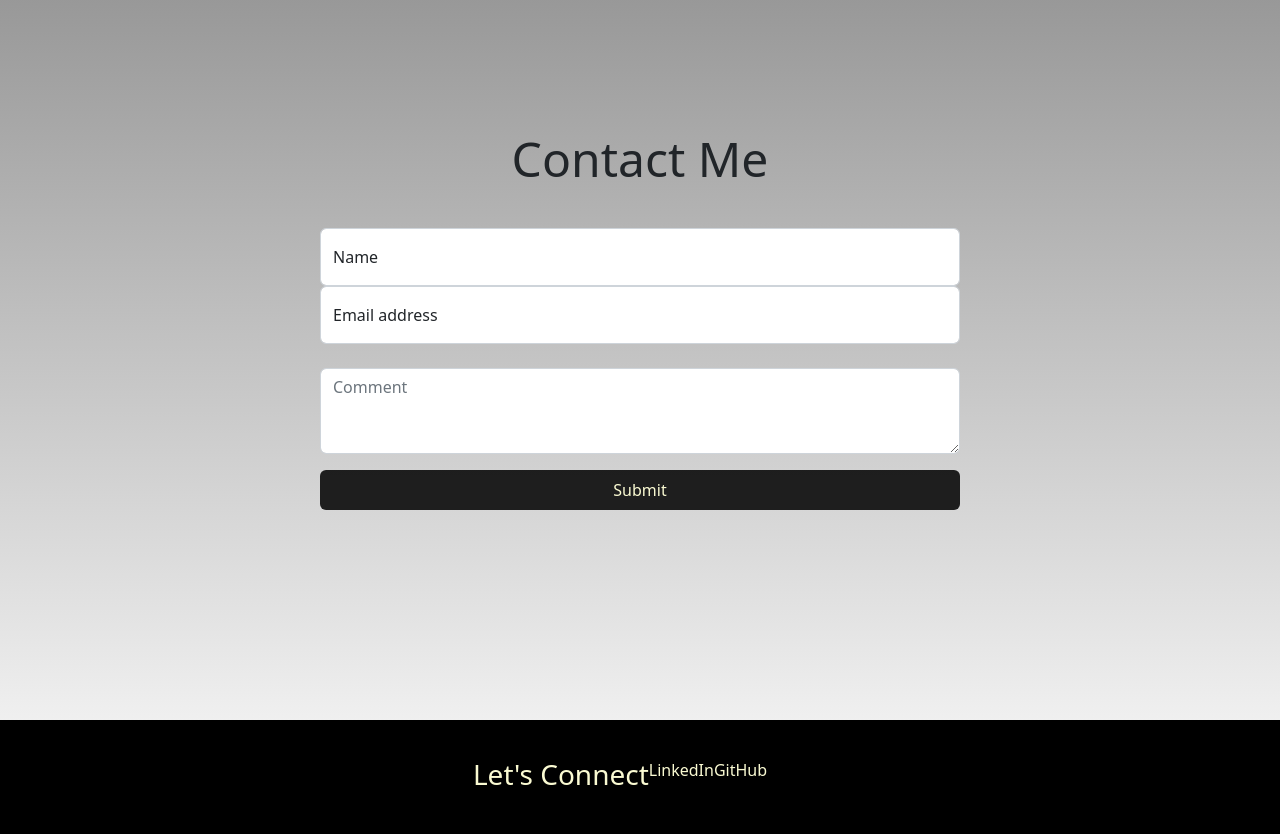
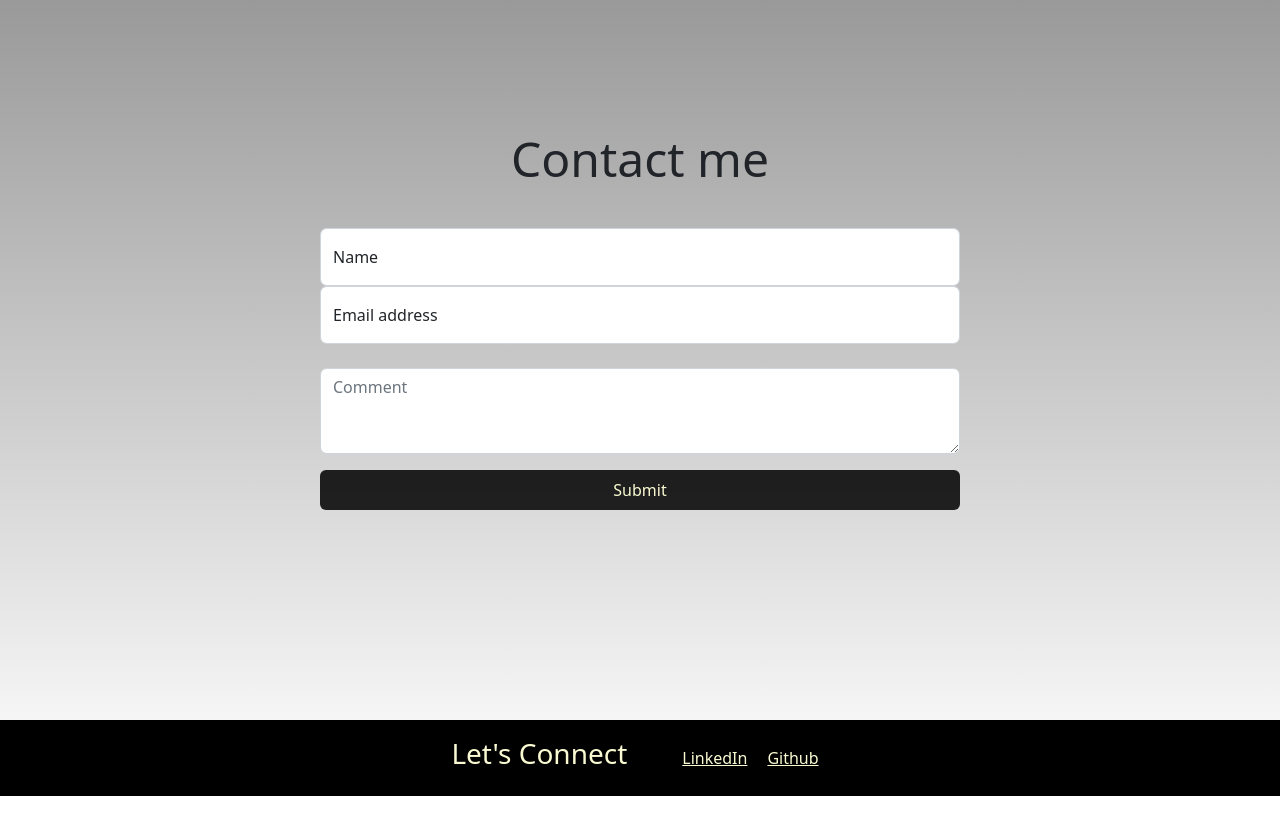
Before and after one commit to AndresAlbornozgil/react-portfolio, a React (Vite) app: page /Contact in a window 1280 px wide. Shown: the part 160-994 px from the top of the page. After the commit the page ends 956 px from the top, so only its background shows below. Built offline with nearby package versions, Linux system fonts and the light colour scheme.

Commit message:
fixed footer

```diff
--- a/src/components/Footer/Footer.css
+++ b/src/components/Footer/Footer.css
@@ -2,3 +2,25 @@
     background-color: black;
     color: lightgoldenrodyellow;
 }
+
+footer {
+    display: flex;
+    flex-direction: row;
+    align-items: center;
+    justify-content: center;
+    align-content: center;
+}
+
+footer h3 {
+    padding-right: 45px;
+}
+
+footer a {
+    padding: 10px;
+    display: flex;
+    flex-direction: row;
+    align-items: center;
+    justify-content: center;
+    align-content: center;
+    color: lightgoldenrodyellow;
+}
--- a/src/components/Footer/Footer.jsx
+++ b/src/components/Footer/Footer.jsx
@@ -6,12 +6,10 @@ function Footer() {
     return (
       <div id='footer'>
         <div className="container">
-  <footer className="py-3">
-    <ul className="nav justify-content-center pb-3 mb-3">
-      <h3>Let's Connect</h3>
-      <p>LinkedIn</p>
-      <p>GitHub</p>
-    </ul>
+  <footer id='connect' className="py-3">
+    <h3>Let's Connect</h3>
+    <a href='https://www.linkedin.com/in/a-albornoz/'>LinkedIn</a>
+    <a href='https://github.com/AndresAlbornozgil'>Github</a>
   </footer>
 </div>
       </div>
--- a/src/pages/Contact/Contact.jsx
+++ b/src/pages/Contact/Contact.jsx
@@ -6,7 +6,7 @@ function Contact() {
     return (
       <div>
         <main id='contactForm' className="form-signin w-50 m-auto">
-        <h1 id='contactMe' className="h3 mb-3 fw-normal">Contact Me</h1>
+        <h1 id='contactMe' className="h3 mb-3 fw-normal">Contact me</h1>
   <form>
     <div className="form-floating">
       <input type="name" className="form-control" id="floatingInput" placeholder="Name" />
--- a/src/pages/Resume/Resume.jsx
+++ b/src/pages/Resume/Resume.jsx
@@ -5,58 +5,58 @@ function Resume() {
 
     return (
       <div id='resumeContainer'>
-        <div id='resume' class="container">
-        <div class="header">
+        <div id='resume' className="container">
+        <div className="header">
             <h1>ANDRES ALBORNOZ</h1>
             <p>Orlando, Florida 32837 ⧫ (407) 318-0321 ⧫ aalborgil002@gmail.com ⧫ <a href="https://www.linkedin.com/in/a-albornoz/">LinkedIn Profile</a></p>
         </div>
         <hr />
-        <div class="section">
+        <div className="section">
             <h2>OBJECTIVE</h2>
             <p>I am a Full-Stack Developer passionate about front-end UI/UX design. I blend technical expertise with creative design to build intuitive, visually appealing web applications. My background in psychology offers insights into user behavior, enhancing my ability to create user-friendly interfaces. With years of sales experience, I excel at understanding client needs and delivering exceptional solutions.</p>
         </div>
-        <div class="section">
+        <div className="section">
             <h2>EDUCATION</h2>
-            <p><strong>University of Central Florida, Orlando, FL</strong> <span class="date">Graduation, September 2024</span><br />
+            <p><strong>University of Central Florida, Orlando, FL</strong> <span className="date">Graduation, September 2024</span><br />
             Bootcamp, Full-Stack Web Development</p>
-            <p><strong>University of Central Florida, Orlando, FL</strong> <span class="date">Graduation, August 2016</span><br />
+            <p><strong>University of Central Florida, Orlando, FL</strong> <span className="date">Graduation, August 2016</span><br />
             BS, Psychology</p>
             <ul>
                 <li>GPA: 3.8/4.0: Dean’s List Honors</li>
             </ul>
         </div>
-        <div class="section">
+        <div className="section">
             <h2>PROFESSIONAL EXPERIENCE</h2>
-            <p><strong>MotionCX, Columbus, OH</strong> <span class="date">July 2023 - Present</span><br />
-            <span class="job-title">Solutions Specialist</span></p>
+            <p><strong>MotionCX, Columbus, OH</strong> <span className="date">July 2023 - Present</span><br />
+            <span className="job-title">Solutions Specialist</span></p>
             <ul>
                 <li>Proactively identify and pursue new business opportunities within designated market segments.</li>
                 <li>Build and maintain strong relationships with key stakeholders, including decision-makers and influencers.</li>
                 <li>Coordinate and participate in meetings, demos, and presentations to showcase products/services.</li>
             </ul>
-            <p><strong>CreditPoint Software, Tulsa, OK</strong> <span class="date">January 2023 - July 2023</span><br />
-            <span class="job-title">Business Development Strategist</span></p>
+            <p><strong>CreditPoint Software, Tulsa, OK</strong> <span className="date">January 2023 - July 2023</span><br />
+            <span className="job-title">Business Development Strategist</span></p>
             <ul>
                 <li>Utilized various communication channels (phone, email, social media) to engage prospects and nurture leads.</li>
                 <li>Collaborated with cross-functional teams (marketing, product, customer success) to ensure alignment and support in the sales process.</li>
                 <li>Tracked sales activities and maintained accurate records in CRM systems for reporting and analysis.</li>
             </ul>
-            <p><strong>Independent Contractor, Orlando, FL</strong> <span class="date">February 2017 - December 2022</span><br />
-            <span class="job-title">Realtor</span></p>
+            <p><strong>Independent Contractor, Orlando, FL</strong> <span className="date">February 2017 - December 2022</span><br />
+            <span className="job-title">Realtor</span></p>
             <ul>
                 <li>Conducted engaging sales presentations and property showings, showcasing the unique features and benefits of vacation properties to potential buyers.</li>
                 <li>Guided clients through the buying process with expert advice, ensuring informed decisions and smooth, successful transactions.</li>
                 <li>Closed deals by effectively negotiating terms and addressing client concerns, resulting in satisfied buyers and successful sales.</li>
             </ul>
-            <p><strong>Independent Contractor, Orlando, FL</strong> <span class="date">February 2017 - December 2019</span><br />
-            <span class="job-title">Insurance Broker</span></p>
+            <p><strong>Independent Contractor, Orlando, FL</strong> <span className="date">February 2017 - December 2019</span><br />
+            <span className="job-title">Insurance Broker</span></p>
             <ul>
                 <li>Developed and maintained a portfolio of clients, including individuals and businesses, by offering tailored insurance solutions to meet their needs and objectives.</li>
                 <li>Provided expert guidance to clients on various insurance products, including life & health insurance, ensuring comprehensive coverage and financial security.</li>
                 <li>Stayed current on industry trends, market conditions, and regulatory changes to provide clients with informed advice and recommendations.</li>
             </ul>
         </div>
-        <div class="section">
+        <div className="section">
             <h2>ACTIVITIES & OTHER INFORMATION</h2>
             <p><strong>Certifications & Awards:</strong> 1st Degree Black Belt (Shito-Ryu Karate), 215 Life & Health Insurance License, Real Estate Agent License, Google IT Support Certificate by Coursera.</p>
             <p><strong>Technical Skills & Tools:</strong> MERN Stack, GitHub, VS Code, Command-line Interface, HTML, CSS, JavaScript, Node, Express, PostgreSQL, MongoDB, React, GraphQL, Microsoft 365, Google Workspace, Salesforce, HubSpot.</p>
@@ -64,6 +64,12 @@ function Resume() {
             <p><strong>Portfolio:</strong> <a href="https://github.com/AndresAlbornozgil">https://github.com/AndresAlbornozgil</a></p>
         </div>
     </div>
+
+
+
+
+
+
       </div>
     )
   }
```
